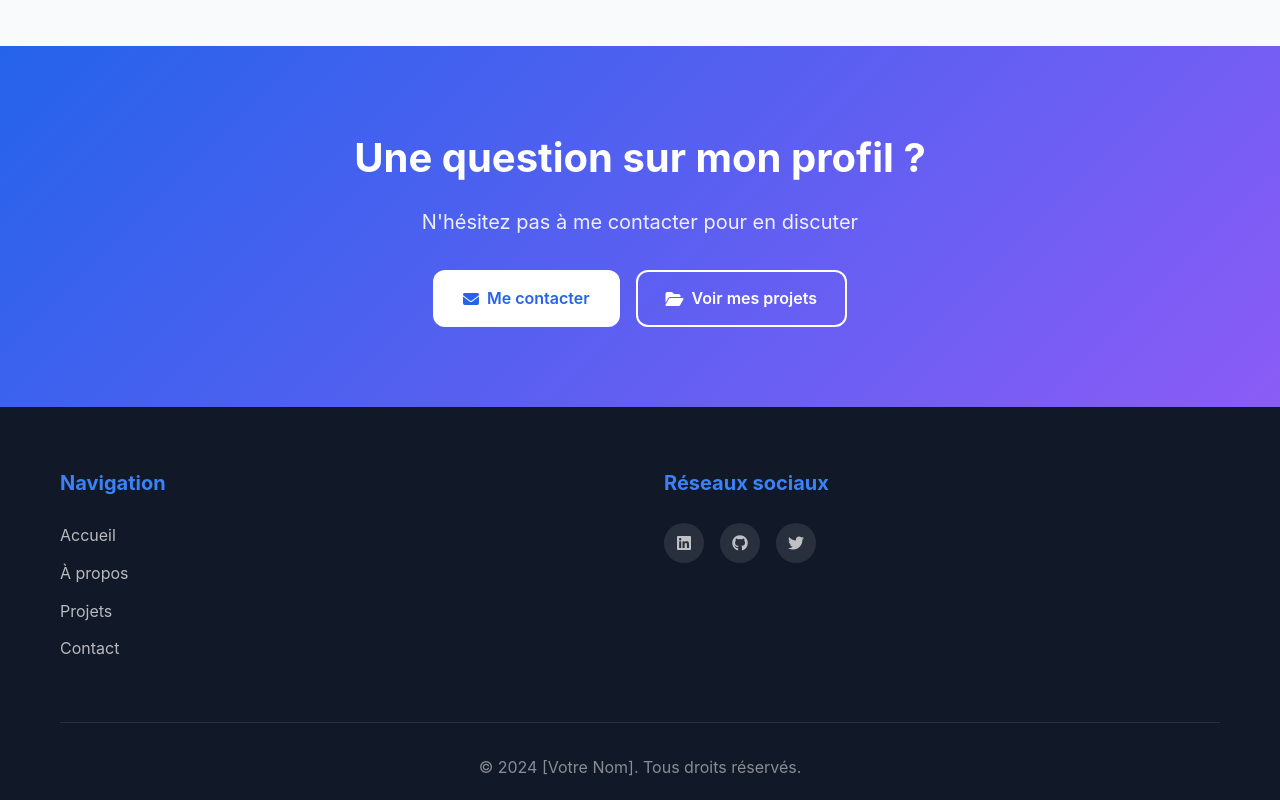
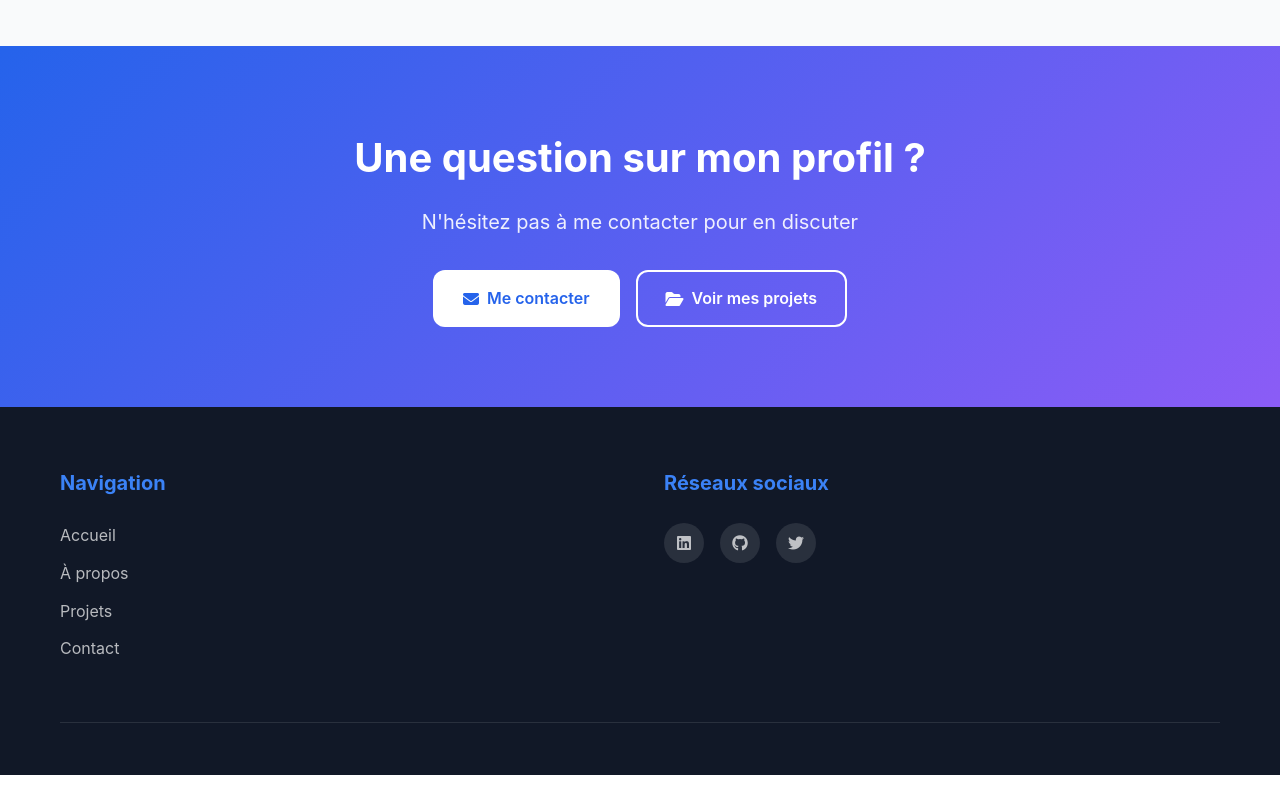
Before and after one commit to alaeddine418/alaeddine418.github.io, a plain HTML site: page cv.html in a window 1280 px wide. Shown: the part 3337-4137 px from the top of the page. After the commit the page ends 4112 px from the top, so only its background shows below. Drawn offline with Linux system fonts and the light colour scheme.

Commit message:
cv.html
Signed-off-by: alaeddine418 <a.elghomari92@gmail.com>

```diff
--- a/cv.html
+++ b/cv.html
@@ -243,7 +243,7 @@
                 </div>
             </div>
             <div class="footer-bottom">
-                <p>&copy; 2024 [Votre Nom]. Tous droits réservés.</p>
+
             </div>
         </div>
     </footer>
```
